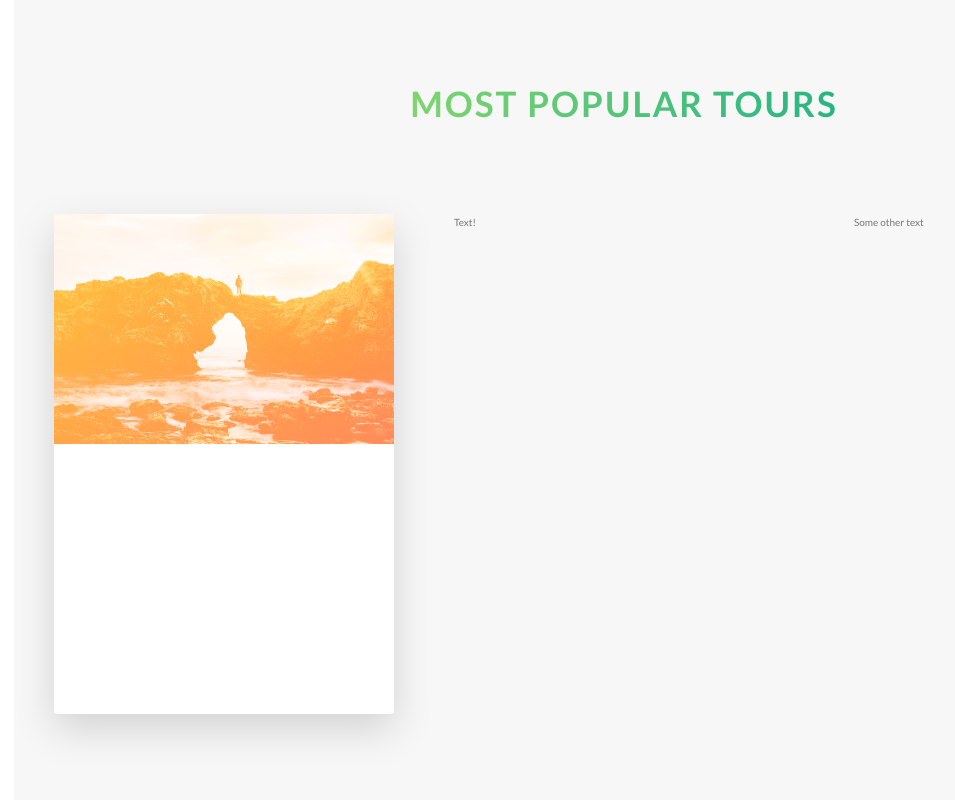
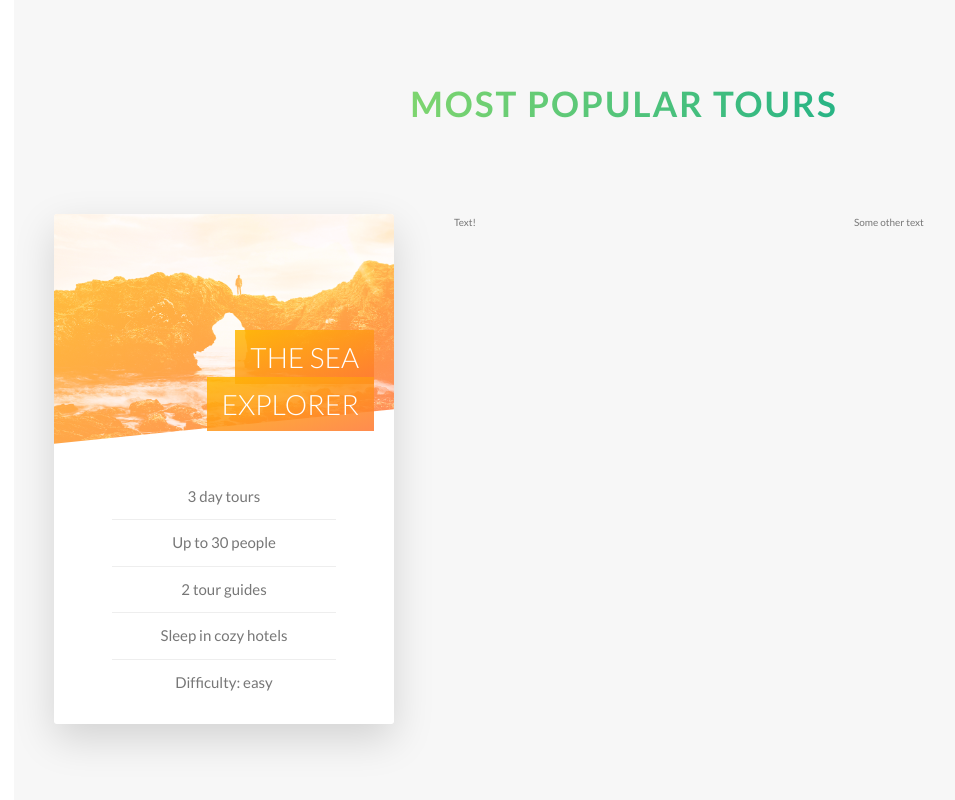
Before and after one commit to Qnemes/Natours, a website: page index.html in a window 1280 px wide. Shown: the part 2301-3101 px from the top of the page, without its empty margins (16-971 px from the left). Drawn offline with Linux system fonts and the light colour scheme.

Commit message:
initial commit

```diff
--- a/index.html
+++ b/index.html
@@ -111,11 +111,19 @@
                                 <div class="card__picture card__picture--1">
                                     &nbsp;
                                 </div>
-                                <div class="card__heading">
-                                    Heading
-                                </div>
+                                <h4 class="card__heading">
+                                    <span class="card__heading-span card__heading-span--1">
+                                    The sea explorer
+                                    </span>
+                                </h4>
                                 <div class="card__details">
-                                    Details
+                                    <ul>
+                                        <li>3 day tours</li>
+                                        <li>Up to 30 people</li>
+                                        <li>2 tour guides</li>
+                                        <li>Sleep in cozy hotels</li>
+                                        <li>Difficulty: easy</li>
+                                    </ul>
                                 </div>
                             </div>
                             <div class="card__side card__side--back card__side--back-1">
--- a/sass/abstract/_variables.scss
+++ b/sass/abstract/_variables.scss
@@ -10,6 +10,7 @@ $color-tertiary-light: #2998ff;
 $color-tertiary-dark: #5643fa;
 
 $color-grey-light-1: #f7f7f7;
+$color-grey-light-2: #eee;
 
 $color-grey-dark: #777;
 $color-white: #fff;
--- a/sass/components/_card.scss
+++ b/sass/components/_card.scss
@@ -2,11 +2,9 @@
     perspective: 150rem;
     -moz-perspective: 150rem;
     position: relative;
-    height: 50rem;
+    height: 51rem;
     &__side {
-        font-size: 2rem;
-        color: white;
-        height: 50rem;
+        height: 51rem;
         transition: all .8s ease;
         position: absolute;
         top: 0;
@@ -14,6 +12,7 @@
         width: 100%;
         backface-visibility: hidden;
         border-radius: 3px;
+        overflow: hidden;       // fix image overlapping border-radius
         box-shadow: 0 1.5rem 4rem rgba($color-black, .15);
         &--front {
             background-color: $color-white;
@@ -36,6 +35,9 @@
         background-size: cover;
         height: 23rem;
         background-blend-mode: screen;
+        -webkit-clip-path: polygon(0 0, 100% 0, 100% 85%, 0 100%);
+        clip-path: polygon(0 0, 100% 0, 100% 85%, 0 100%);
+
         &--1 {
             background-image: linear-gradient(to right bottom, $color-secondary-light, $color-secondary-dark),
             url(../img/nat-5.jpg);
@@ -47,4 +49,40 @@
             background-image: url(../img/nat-5.jpg);
         }
     }
+    &__heading {
+        font-size: 2.8rem;
+        font-weight: 300;
+        text-transform: uppercase;
+        text-align: right;
+        color: $color-white;
+        position: absolute;
+        top: 12rem;
+        right: 2rem;
+        width: 75%;
+    }
+    &__heading-span {
+        padding: 1rem 1.5rem;
+        box-decoration-break: clone;
+        -webkit-box-decoration-break: clone;
+        &--1 {
+            background-image: linear-gradient(to right bottom, rgba($color-secondary-light, .85),
+            rgba($color-secondary-dark, .85));
+        }
+    }
+    &__details {
+        padding: 3rem;
+        ul {
+            list-style: none;
+            width: 80%;
+            margin: 0 auto;
+            li {
+                text-align: center;
+                font-size: 1.5rem;
+                padding: 1rem;
+                &:not(:last-child) {
+                    border-bottom: 1px solid $color-grey-light-2;
+                }
+            }
+        }
+    }
 }
--- a/sass/layout/_header.scss
+++ b/sass/layout/_header.scss
@@ -5,6 +5,7 @@
 		url(../img/hero.jpg);
 	background-size: cover;
 	background-position: top;
+	-webkit-clip-path: polygon(0 0, 100% 0, 100% 80vh, 0 100%);
 	clip-path: polygon(0 0, 100% 0, 100% 80vh, 0 100%);
 	&__logo-box {
 		position: absolute;
```
Also changed, not shown: css/style.css.
